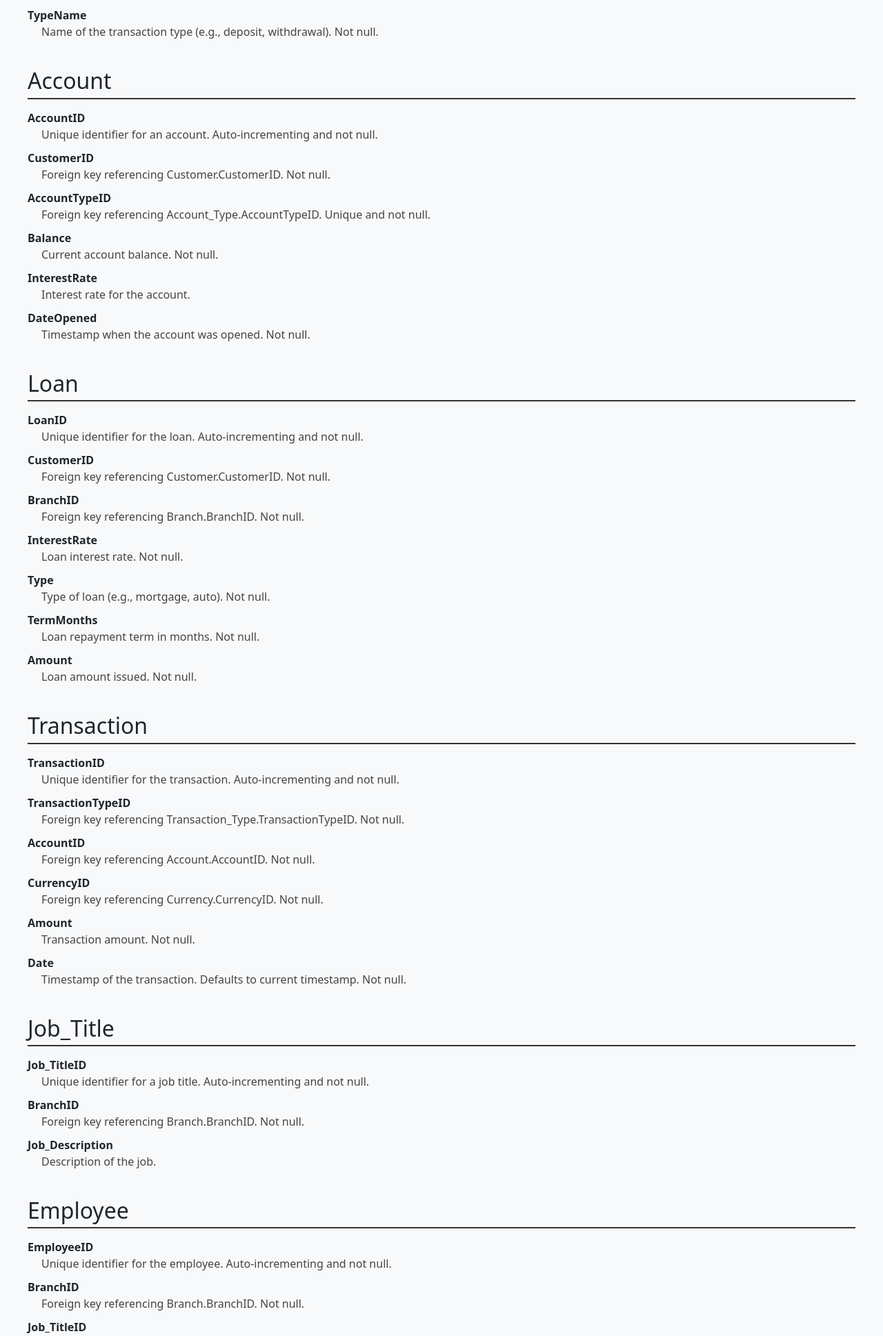
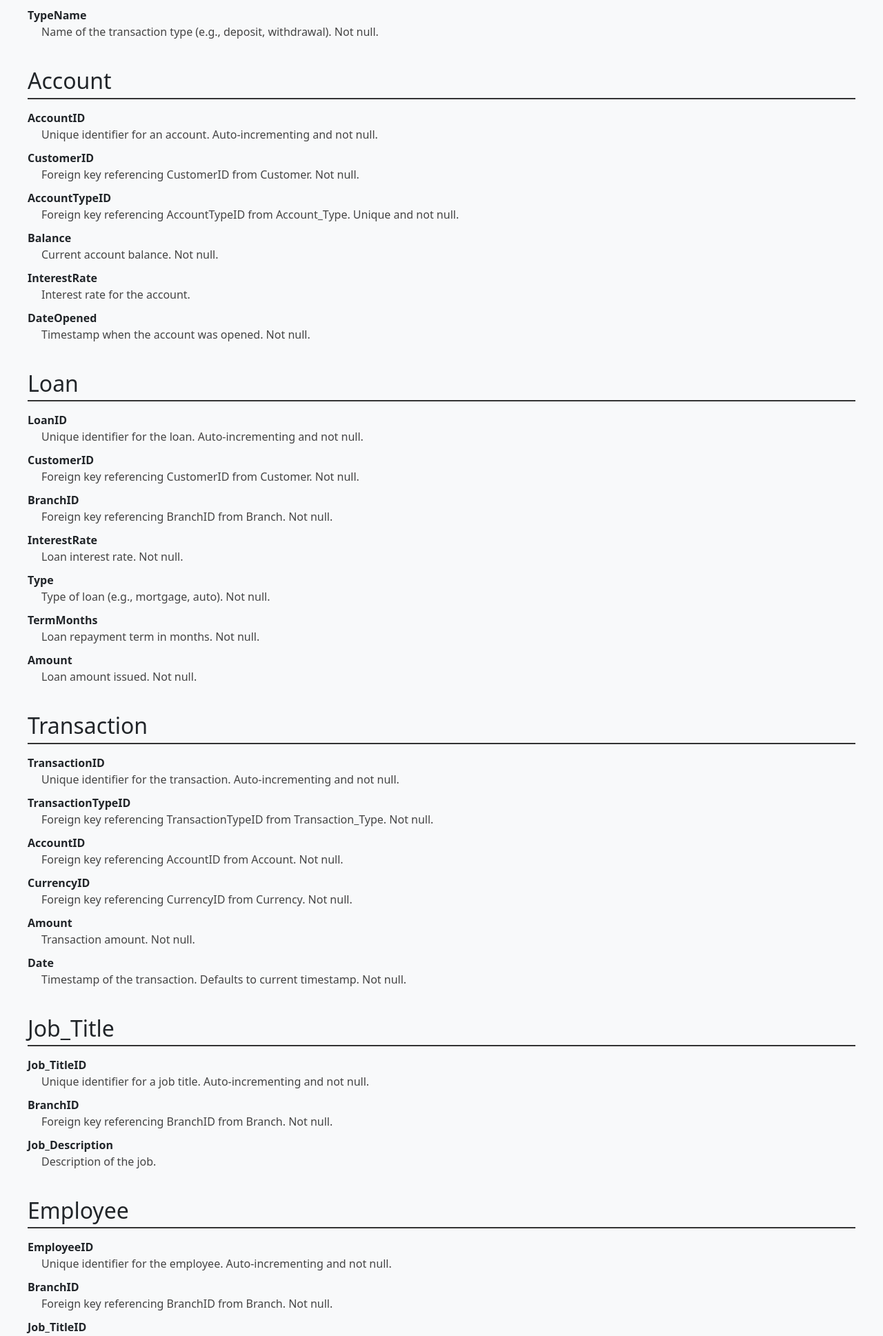
Before and after one commit to alomeli13/CS370-Online-Banking-Database, a PHP site: page /data_dictionary.php in a window 1280 px wide. Shown: the part 2454-4391 px from the top of the page at 69% size. Run offline with PHP 8.4, Linux system fonts and the light colour scheme.

Commit message:
Made it easier to read when referencing keys.

```diff
--- a/data_dictionary.php
+++ b/data_dictionary.php
@@ -162,10 +162,10 @@
             <dd>Unique identifier for an account. Auto-incrementing and not null.</dd>
 
             <dt>CustomerID</dt>
-            <dd>Foreign key referencing Customer.CustomerID. Not null.</dd>
+            <dd>Foreign key referencing CustomerID from Customer. Not null.</dd>
 
             <dt>AccountTypeID</dt>
-            <dd>Foreign key referencing Account_Type.AccountTypeID. Unique and not null.</dd>
+            <dd>Foreign key referencing AccountTypeID from Account_Type. Unique and not null.</dd>
 
             <dt>Balance</dt>
             <dd>Current account balance. Not null.</dd>
@@ -185,10 +185,10 @@
             <dd>Unique identifier for the loan. Auto-incrementing and not null.</dd>
 
             <dt>CustomerID</dt>
-            <dd>Foreign key referencing Customer.CustomerID. Not null.</dd>
+            <dd>Foreign key referencing CustomerID from Customer. Not null.</dd>
 
             <dt>BranchID</dt>
-            <dd>Foreign key referencing Branch.BranchID. Not null.</dd>
+            <dd>Foreign key referencing BranchID from Branch. Not null.</dd>
 
             <dt>InterestRate</dt>
             <dd>Loan interest rate. Not null.</dd>
@@ -211,13 +211,13 @@
             <dd>Unique identifier for the transaction. Auto-incrementing and not null.</dd>
 
             <dt>TransactionTypeID</dt>
-            <dd>Foreign key referencing Transaction_Type.TransactionTypeID. Not null.</dd>
+            <dd>Foreign key referencing TransactionTypeID from Transaction_Type. Not null.</dd>
 
             <dt>AccountID</dt>
-            <dd>Foreign key referencing Account.AccountID. Not null.</dd>
+            <dd>Foreign key referencing AccountID from Account. Not null.</dd>
 
             <dt>CurrencyID</dt>
-            <dd>Foreign key referencing Currency.CurrencyID. Not null.</dd>
+            <dd>Foreign key referencing CurrencyID from Currency. Not null.</dd>
 
             <dt>Amount</dt>
             <dd>Transaction amount. Not null.</dd>
@@ -234,7 +234,7 @@
             <dd>Unique identifier for a job title. Auto-incrementing and not null.</dd>
 
             <dt>BranchID</dt>
-            <dd>Foreign key referencing Branch.BranchID. Not null.</dd>
+            <dd>Foreign key referencing BranchID from Branch. Not null.</dd>
 
             <dt>Job_Description</dt>
             <dd>Description of the job.</dd>
@@ -249,10 +249,10 @@
             <dd>Unique identifier for the employee. Auto-incrementing and not null.</dd>
 
             <dt>BranchID</dt>
-            <dd>Foreign key referencing Branch.BranchID. Not null.</dd>
+            <dd>Foreign key referencing BranchID from Branch. Not null.</dd>
 
             <dt>Job_TitleID</dt>
-            <dd>Foreign key referencing Job_Title.Job_TitleID.</dd>
+            <dd>Foreign key referencing Job_TitleID from Job_Title.</dd>
 
             <dt>Fname</dt>
             <dd>Employee's first name. Not null.</dd>
@@ -275,7 +275,7 @@
             <dd>Unique identifier for the dependent. Auto-incrementing and not null.</dd>
 
             <dt>EmployeeID</dt>
-            <dd>Foreign key referencing Employee.EmployeeID. Not null.</dd>
+            <dd>Foreign key referencing EmployeeID from Employee. Not null.</dd>
 
             <dt>Fname</dt>
             <dd>Dependent's first name. Not null.</dd>
```
